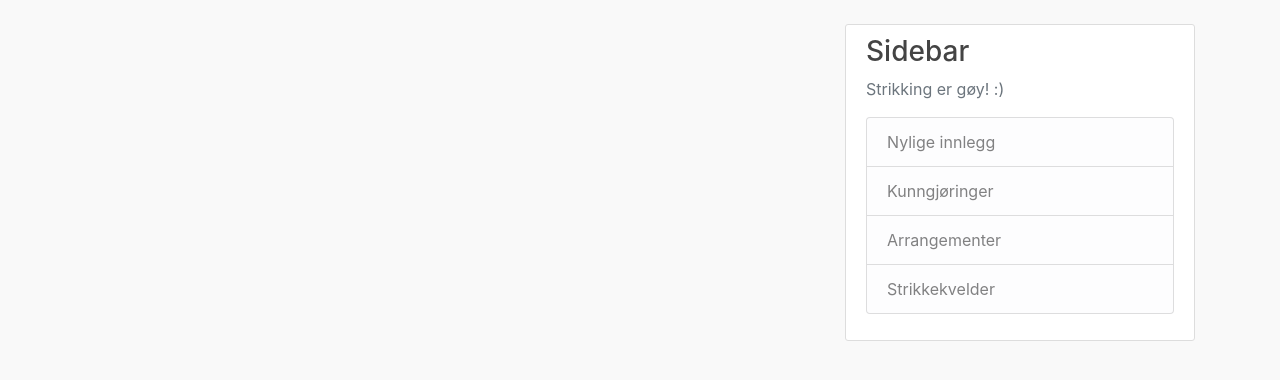
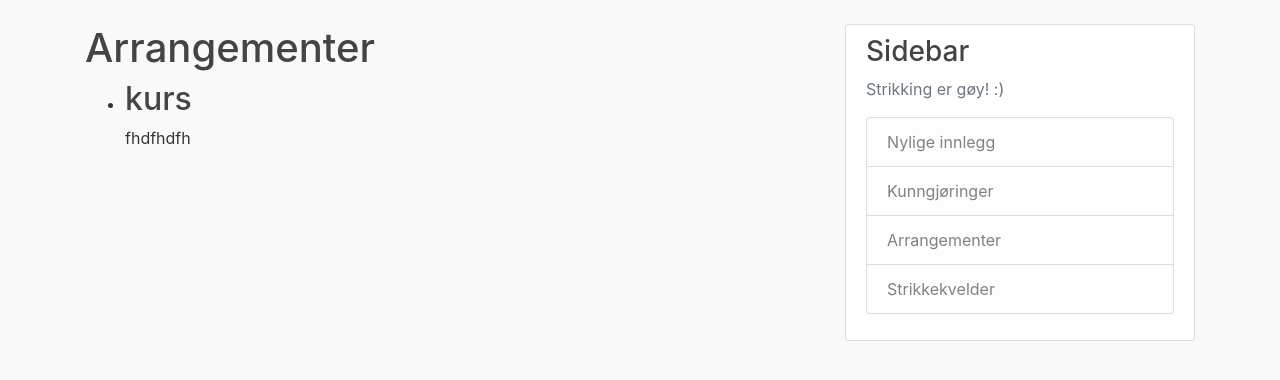
Before and after one commit to eivindsd/Programvareutvikling---Prosjekt, a Django app: template website/templates/website/events.html in a window 1280 px wide. Shown: the part 56-436 px from the top of the page. Run offline with Django 3.2, Linux system fonts and the light colour scheme; the template is opened without the code that fills it: values that come from a table or form of the project are taken from there, others are empty; data comes from the database, SQL or seed files in the repository; some libraries are stand-ins or nearby versions.

Commit message:
lagt til events

```diff
--- a/website/templates/website/events.html
+++ b/website/templates/website/events.html
@@ -1,4 +1,11 @@
 {% extends "website/base.html" %}
 {% block content %}
-
+    <h1>Arrangementer</h1>
+    <ul>{% for arr in arrangementer  %}
+        <li>
+            <h2> {{ arr.title }} </h2>
+            <p> {{ arr.innhold }}</p>
+        </li>
+        {% endfor %}
+    </ul>
 {% endblock content %}
--- a/website/views.py
+++ b/website/views.py
@@ -12,7 +12,10 @@ def signUp(request):
 """
 
 def events(request):
-    return render(request, "website/events.html")
+    contex = {
+        'arrangementer': Arrangement.objects.all()
+    }
+    return render(request, "website/events.html", contex)
 
 
 def logIn(request):
```
